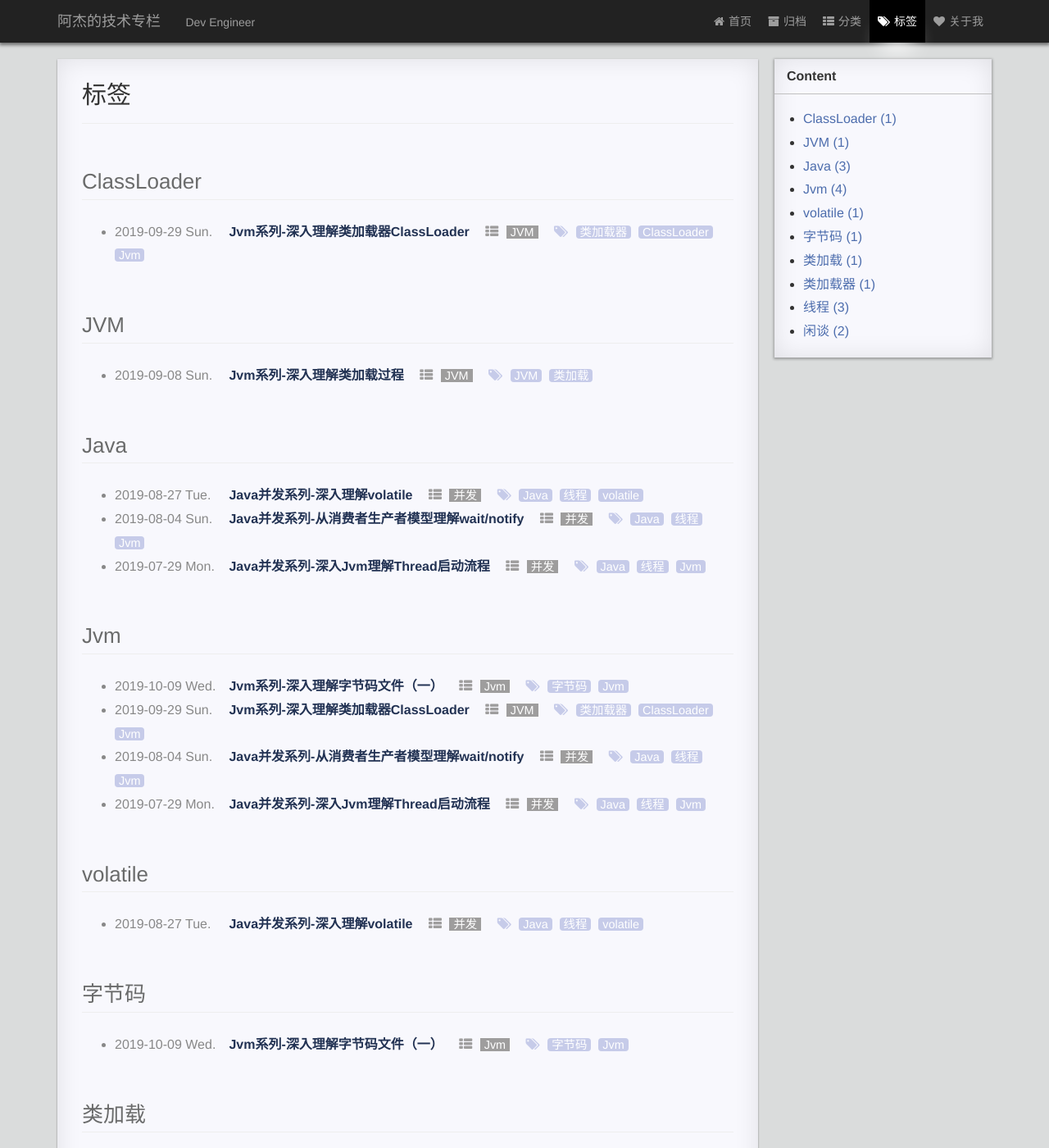
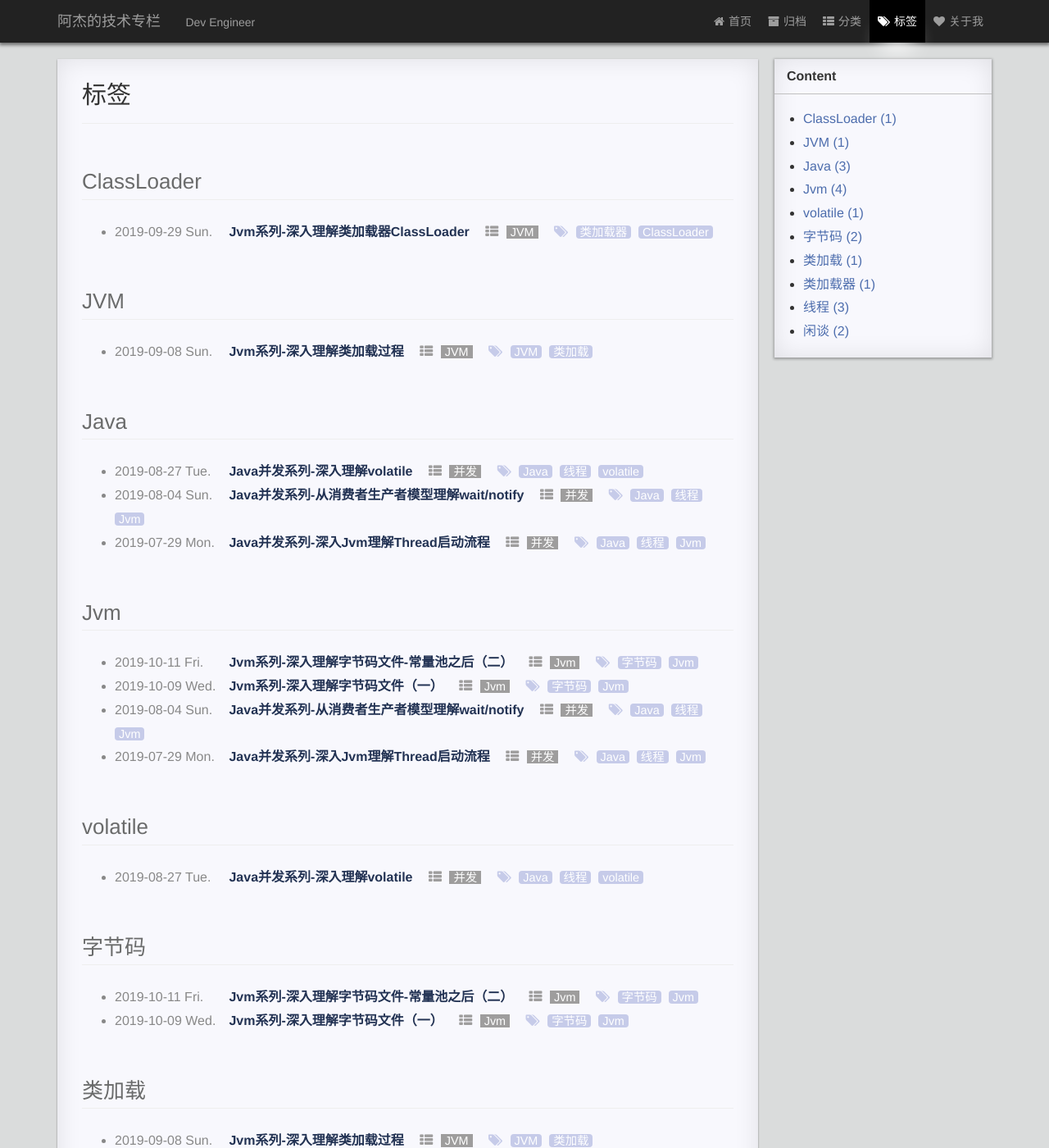
Before and after one commit to jie3615/jie3615.github.io, a Jekyll site: the page built from page/2tags.html, in a window 1280 px wide and 1400 px high. Shown: the whole window at 82% size. Built offline with Jekyll 4.4.1, drawn with Linux system fonts in a browser that asks for light colours; comment, search, counter and statistics services are not loaded; a style sheet for code colours, icons or effects is not loaded; some of the changed lines change nothing that is shown.

Commit message:
bytecode方法表

````diff
--- a/_posts/2019-09-29-Jvm-classLoader-sourcecode.md
+++ b/_posts/2019-09-29-Jvm-classLoader-sourcecode.md
@@ -3,7 +3,7 @@ layout: post
 title:  "Jvm系列-深入理解类加载器ClassLoader"
 date:   2019-09-29 20:06:06
 categories: JVM
-tags: 类加载器 ClassLoader Jvm
+tags: 类加载器 ClassLoader
 ---
 
 * content
--- /dev/null
+++ b/_posts/2019-10-11-Jvm-bytecode2.md
@@ -0,0 +1,274 @@
+---
+layout: post
+title:  "Jvm系列-深入理解字节码文件-常量池之后（二）"
+date:   2019-10-11 20:06:06
+categories: Jvm
+tags: 字节码 Jvm
+---
+
+[TOC]
+**常量池之后，接上篇分析**
+
+## 类相关的字节码分析
+
+
+
+
+
+
+类的访问标志符号，0021 ，对比如下访问标志对应关系表；
+
+| 标记名         | 值     | 含义                                                |
+| -------------- | ------ | --------------------------------------------------- |
+| ACC_PUBLIC     | 0x0001 | 可以被包的类外访问。                                |
+| ACC_FINAL      | 0x0010 | 不允许有子类。                                      |
+| ACC_SUPER      | 0x0020 | 当用到invokespecial指令时，需要特殊处理的父类方法。 |
+| ACC_INTERFACE  | 0x0200 | 标识定义的是接口而不是类。                          |
+| ACC_ABSTRACT   | 0x0400 | 不能被实例化。                                      |
+| ACC_SYNTHETIC  | 0x1000 | 标识并非Java源码生成的代码。                        |
+| ACC_ANNOTATION | 0x2000 | 标识注解类型                                        |
+| ACC_ENUM       | 0x4000 | 标识枚举类型                                        |
+
+找不到直接对应的访问标志，实际上是通过0x0001和0x0020并集得到的；
+
+类的名字：00 03 常量池中 // jvm/bytecode/ByteCodeTest1
+
+父类的名字：00 04  常量池中 // java/lang/Object
+
+1. 接口数量：00 00 没有；
+2. 成员变量的数量： 00 01
+
+变量表：字段表结构
+
+```json
+filedinfo {
+             u2 access_flags:00 02 private
+             u2 name_index;00 05 常量池中 a
+             u2 descripor_index;00 06 常量池中 I
+             u2 attributes_count; 00 00 没有属性
+             attribute_info attributes[attributes_count]; 无
+         }
+```
+
+下面表格字段访问属性取值范围；
+
+| 标记名        | 值     | 说明                                |
+| ------------- | ------ | ----------------------------------- |
+| ACC_PUBLIC    | 0x0001 | public，表示字段可以从任何包访问。  |
+| ACC_PRIVATE   | 0x0002 | private，表示字段仅能该类自身调用。 |
+| ACC_PROTECTED | 0x0004 | protected，表示字段可以被子类调用。 |
+| ACC_STATIC    | 0x0008 | static，表示静态字段。              |
+| ACC_FINAL     | 0x0010 | final，表示字段定义后值无法修改。   |
+| ACC_VOLATILE  | 0x0040 | volatile，表示字段是易变的。        |
+| ACC_TRANSIENT | 0x0080 | transient，表示字段不会被序列化。   |
+| ACC_SYNTHETIC | 0x1000 | 表示字段由编译器自动产生。          |
+| ACC_ENUM      | 0x4000 | enum，表示字段为枚举类型。          |
+
+## 方法相关字节码分析
+
+方法数量：00 03 三个方法，如下：
+
+<init>
+
+setA()
+
+getA()
+
+方法属性结构<init>
+
+```json
+method_info {
+    u2 access_flags; 00 01 方法是public 的
+    u2 name_index; 00 07 名字索引类型，常量池中  <init>
+    u2 descriptor_index;00 08 描述符索引类型  常量池中 ()V 表示不带参数，返回值是void类型的方法
+    u2 attributes_count; 00 01 属性的个数为1，根据代码计算出来的
+    attribute_info attributes[attributes_count];
+}
+```
+
+下面表格方法访问属性access_flags取值范围
+
+| 标记名           | 值     | 说明                                 |
+| ---------------- | ------ | ------------------------------------ |
+| ACC_PUBLIC       | 0x0001 | public，方法可以从包外访问           |
+| ACC_PRIVATE      | 0x0002 | private，方法只能本类中访问          |
+| ACC_PROTECTED    | 0x0004 | protected，方法在自身和子类可以访问  |
+| ACC_STATIC       | 0x0008 | static，静态方法                     |
+| ACC_FINAL        | 0x0010 | final，方法不能被重写（覆盖）        |
+| ACC_SYNCHRONIZED | 0x0020 | synchronized，方法由管程同步         |
+| ACC_BRIDGE       | 0x0040 | bridge，方法由编译器产生             |
+| ACC_VARARGS      | 0x0080 | 表示方法带有变长参数                 |
+| ACC_NATIVE       | 0x0100 | native，方法引用非java语言的本地方法 |
+| ACC_ABSTRACT     | 0x0400 | abstract，方法没有具体实现           |
+| ACC_STRICT       | 0x0800 | strictfp，方法使用FP-strict浮点格式  |
+| ACC_SYNTHETIC    | 0x1000 | 方法在源文件中不出现，由编译器产生   |
+
+下面是分析attribute_info 的数据结构代表方法的属性的信息
+
+```json
+attribute_info {
+    u2 attribute_name_index; 00 09 常量池中 Code，就是代表了这个方法的执行代码
+    u4 attribute_length; 00 00 00 38 十进制56 ，会占用56个字节长度的空间
+    u1 info[attribute_length];56个长度
+}
+```
+
+上面这个属性表是个通用的结构，在ClassFile、field_info、method_info、code_attribute中都有使用；通过属性名区分，下图代表着各种场景的对应关系；
+
+| 属性名                               | Java SE | Class文件 |
+| ------------------------------------ | ------- | --------- |
+| ConstantValue                        | 1.0.2   | 45.3      |
+| Code                                 | 1.0.2   | 45.3      |
+| StackMapTable                        | 6       | 50.0      |
+| Exceptions                           | 1.0.2   | 45.3      |
+| InnerClasses                         | 1.1     | 45.3      |
+| EnclosingMethod                      | 5.0     | 49.0      |
+| Synthetic                            | 1.1     | 45.3      |
+| Signature                            | 5.0     | 49.0      |
+| SourceFile                           | 1.0.2   | 45.3      |
+| SourceDebugExtension                 | 5.0     | 49.0      |
+| LineNumberTable                      | 1.0.2   | 45.3      |
+| LocalVariableTable                   | 1.0.2   | 45.3      |
+| LocalVariableTypeTable               | 5.0     | 49.0      |
+| Deprecated                           | 1.1     | 45.3      |
+| RuntimeVisibleAnnotations            | 5.0     | 49.0      |
+| RuntimeInvisibleAnnotations          | 5.0     | 49.0      |
+| RuntimeVisibleParameterAnnotations   | 5.0     | 49.0      |
+| RuntimeInvisibleParameterAnnotations | 5.0     | 49.0      |
+| AnnotationDefault                    | 5.0     | 49.0      |
+| BootstrapMethods                     | 7       | 51.0      |
+
+接着，如果是code属性，那么存的是code_attribute类型的数据结构
+
+下面是code的数据结构：保存该方法的结构
+
+```Java
+Code_attribute {
+    u2 attribute_name_index; 00 09 常量池中 Code，就是代表了这个方法的执行代码
+    u4 attribute_length; 00 00 00 38 十进制56 ，会占用56个字节长度的空间
+                        表示attribute包含的字节数，不包含attribute_name_index、attribute_length
+    u2 max_stack;00 02
+    u2 max_locals;00 01
+    u4 code_length; 00 00 00 0a >10 该方法包含的字节码的字节数，具体的指令10个
+    u1 code[code_length]; 2a b7 00 01 2a 04 b5 00 02 b1  ：16进制的表示形式表示<init>方法的执行指令
+                          对应助记符
+                           2a: 0 aload_0
+                           b7: 1 invokespecial #1 <java/lang/Object.<init>> 父类的构造方法（00 01 代表了这个指令的参数，在常量池中寻找）
+                           2a: 4 aload_0
+                           04: 5 iconst_1
+                           b5: 6 putfield #2 <jvm/bytecode/ByteCodeTest1.a>：带参数的指令，后面两个字节 00 02 常量池中
+                           b1: 9 return ：返回
+
+    u2 exception_table_length; 00 00 没有异常抛出
+    {   u2 start_pc;
+        u2 end_pc;
+        u2 handler_pc;
+        u2 catch_type;
+    } exception_table[exception_table_length];
+    u2 attributes_count; 00 02 两个属性
+    attribute_info attributes[attributes_count];
+      第一个u2 00 0a 常量池中#10 LineNumberTable
+              00 00 00 0a属性长度10个字节；
+              00 02 表示有两对映射；
+              00 00 > 00 08
+              00 04 > 00 09
+      第二个u2 00 0b 常量池中#11 LocalVariableTable
+            00 00 00 0c :12个字节代表局部不变量的信息
+            00 01 局部变量的个数：1
+            00 00 局部变量的开始位置0
+            00 0a ....结束位置
+            00 0c 局部变量的索引 #12 = Utf8               this
+            00 0d 描述#13 = Utf8               Ljvm/bytecode/ByteCodeTest1;
+            00 00 校验检查
+
+}
+```
+
+方法的属性结构 u1 info  code的结构
+
+ LineNumberTable 的属性结构如下
+
+```json
+ LineNumberTable_attribute {
+
+                u2 attribute_name_index;
+                u4 attribute_length;
+                u2 line_number_table_length;
+                {
+                    u2 start_pc;
+                    u2 line_number;
+                } line_number_table[line_number_table_length];
+            }
+```
+
+接下来就是第二个方法的结构：方法属性结构getA()
+
+```json
+method_info {
+    u2 access_flags; 00 01 方法是public 的
+    u2 name_index; 00 0e 名字索引类型，常量池中  getA
+    u2 descriptor_index;00 0f 描述符索引类型  常量池中 ()I
+    u2 attributes_count; 00 01 属性的个数为1，根据代码计算出来的
+    attribute_info attributes[attributes_count];
+}
+```
+
+接下来是Code属性的结构
+
+```json
+Code_attribute {
+    u2 attribute_name_index; 00 09 常量池中 Code，就是代表了这个方法的执行代码
+    u4 attribute_length; 00 00 00 2f 十进制47 ，会占用47个字节长度的空间
+                        表示attribute包含的字节数，不包含attribute_name_index、attribute_length
+    u2 max_stack;00 01
+    u2 max_locals;00 01
+    u4 code_length; 00 00 00 05 >5 该方法包含的字节码的字节数，具体的指令5个
+    u1 code[code_length]; 2a b4 00 02 ac  ：16进制的表示形式表示getA方法的执行指令
+                          对应助记符
+                         2a: 0 aload_0
+                         b4: 1 getfield #2 <jvm/bytecode/ByteCodeTest1.a> 参数：00 02:常量池中
+                         ac: 4 ireturn
+
+    u2 exception_table_length; 00 00 没有异常抛出
+    {   u2 start_pc;
+        u2 end_pc;
+        u2 handler_pc;
+        u2 catch_type;
+    } exception_table[exception_table_length];
+    u2 attributes_count; 00 02 两个属性
+    attribute_info attributes[attributes_count];
+      第一个u2 00 0a 常量池中#10 LineNumberTable
+              00 00 00 06 属性长度6；
+              00 01 表示有一对映射；
+              00 00 > 00 0c :表示0对应12；
+
+      第二个u2 00 0b 常量池中#11 LocalVariableTable
+            00 00 00 0c :12个字节代表局部不变量的信息
+            00 01 局部变量的个数：1
+            00 00 局部变量的开始位置0
+            00 05 ....结束位置
+            00 0c 局部变量的索引 #12 = Utf8               this
+            00 0d 描述#13 = Utf8               Ljvm/bytecode/ByteCodeTest1;
+            00 00
+
+}
+```
+
+代码最终都会形成指令保存在方法表中
+
+接下来就是第三个方法的结构：方法属性结构SetA，分析方式同上
+
+```json
+method_info {
+    u2 access_flags; 00 01 方法是public 的
+    u2 name_index; 00 0e 名字索引类型，常量池中  getA
+    u2 descriptor_index;00 0f 描述符索引类型  常量池中 ()I
+    u2 attributes_count; 00 01 属性的个数为1，根据代码计算出来的
+    attribute_info attributes[attributes_count];
+}......省略
+```
+
+最后是源文件信息对应常量池中的#19
+
+  ---
+  本文版权归作者本人拥有，欢迎转载，但未经作者同意必须保留此段声明，且在文章页面明显位置给出原文连接，否则保留追究法律责任的权利。
````
